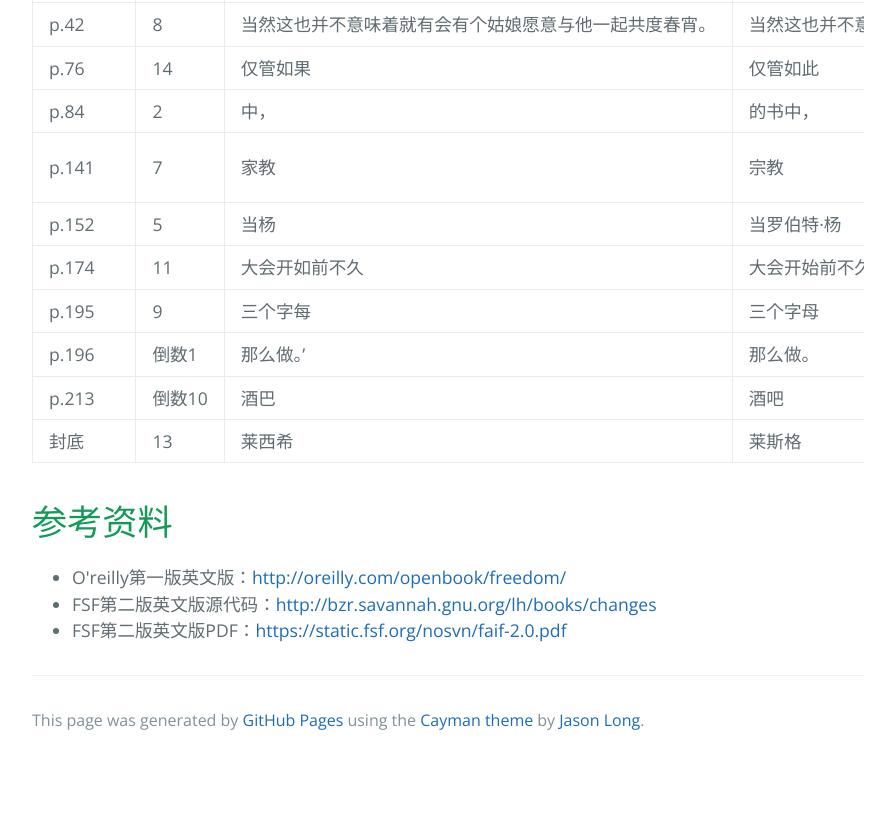
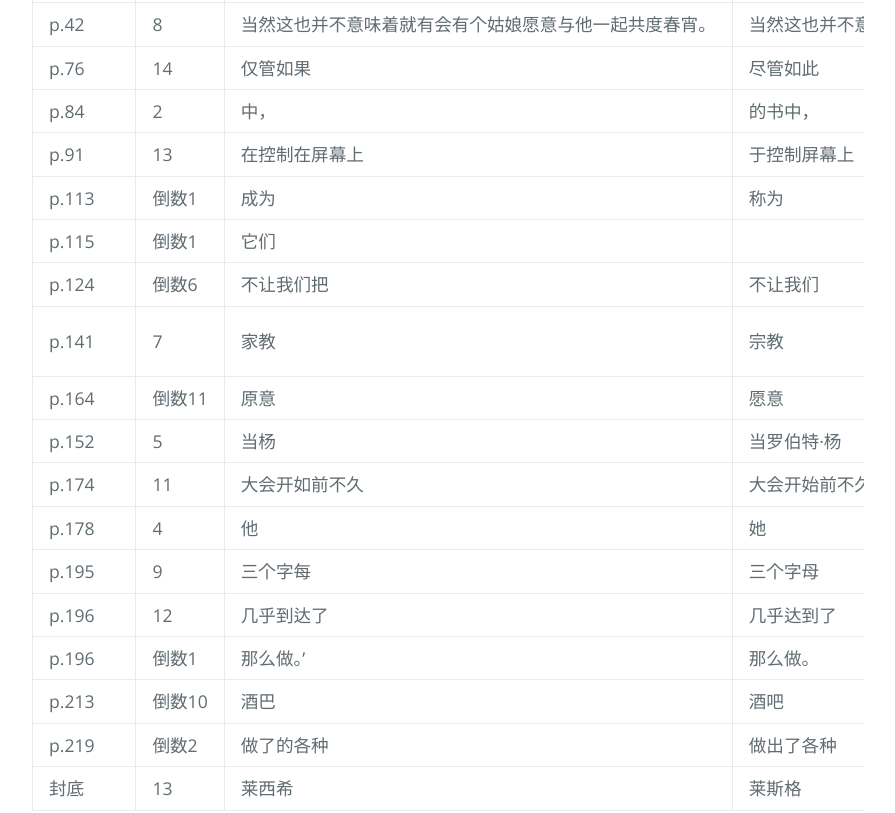
Before and after one commit to faifchs/faifchs.github.io, a plain HTML site: page index.html in a window 1280 px wide. Shown: the part 1499-2312 px from the top of the page, without its empty margins (192-1087 px from the left). Before the commit the page ends 2263 px from the top, so only its background shows below. Drawn offline with nearby package versions, Linux system fonts and the light colour scheme.

Commit message:
Fix #19, part 1

```diff
--- a/index.html
+++ b/index.html
@@ -115,8 +115,8 @@
 <td>p.76</td>
 <td>14</td>
 <td>仅管如果</td>
-<td>仅管如此</td>
-<td>lifanxi</td>
+<td>尽管如此</td>
+<td>lifanxi,XinArkh</td>
 </tr>
 <tr>
 <td>p.84</td>
@@ -126,11 +126,46 @@
 <td>lifanxi</td>
 </tr>
 <tr>
+  <td>p.91</td>
+  <td>13</td>
+  <td>在控制在屏幕上</td>
+  <td>于控制屏幕上</td>
+  <td>XinArkh</td>
+</tr>
+<tr>
+  <td>p.113</td>
+  <td>倒数1</td>
+  <td>成为</td>
+  <td>称为</td>
+  <td>XinArkh</td>
+</tr>
+<tr>
+  <td>p.115</td>
+  <td>倒数1</td>
+  <td>它们</td>
+  <td></td>
+  <td>XinArkh</td>
+</tr>
+<tr>
+  <td>p.124</td>
+  <td>倒数6</td>
+  <td>不让我们把</td>
+  <td>不让我们</td>
+  <td>XinArkh</td>
+</tr>
+<tr>
 <td>p.141</td>
 <td>7</td>
 <td>家教</td>
 <td>宗教</td>
 <td>lifanxi, duanvgo</td>
+</tr>
+<tr>
+  <td>p.164</td>
+  <td>倒数11</td>
+  <td>原意</td>
+  <td>愿意</td>
+  <td>XinArkh</td>
 </tr>
 <tr>
 <td>p.152</td>
@@ -147,11 +182,25 @@
 <td>duanvgo</td>
 </tr>
 <tr>
+  <td>p.178</td>
+  <td>4</td>
+  <td>他</td>
+  <td>她</td>
+  <td>XinArkh</td>
+</tr>
+<tr>
 <td>p.195</td>
 <td>9</td>
 <td>三个字每</td>
 <td>三个字母</td>
 <td>lifanxi</td>
+</tr>
+<tr>
+  <td>p.196</td>
+  <td>12</td>
+  <td>几乎到达了</td>
+  <td>几乎达到了</td>
+  <td>XinArkh</td>
 </tr>
 <tr>
 <td>p.196</td>
@@ -167,6 +216,13 @@
 <td>酒吧</td>
 <td>lifanxi</td>
 </tr>
+<tr>
+  <td>p.219</td>
+  <td>倒数2</td>
+  <td>做了的各种</td>
+  <td>做出了各种</td>
+  <td>XinArkh</td>
+  </tr>
 <tr>
 <td>封底</td>
 <td>13</td>
```
